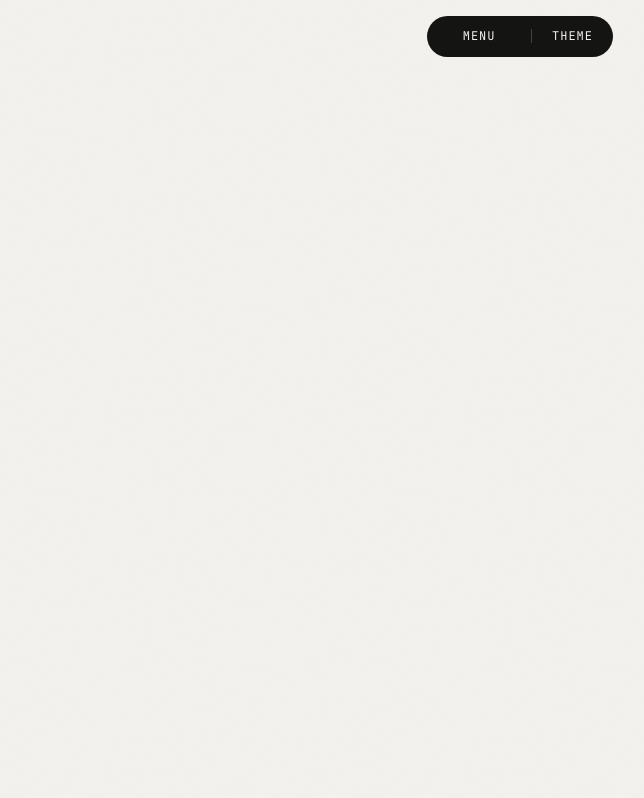
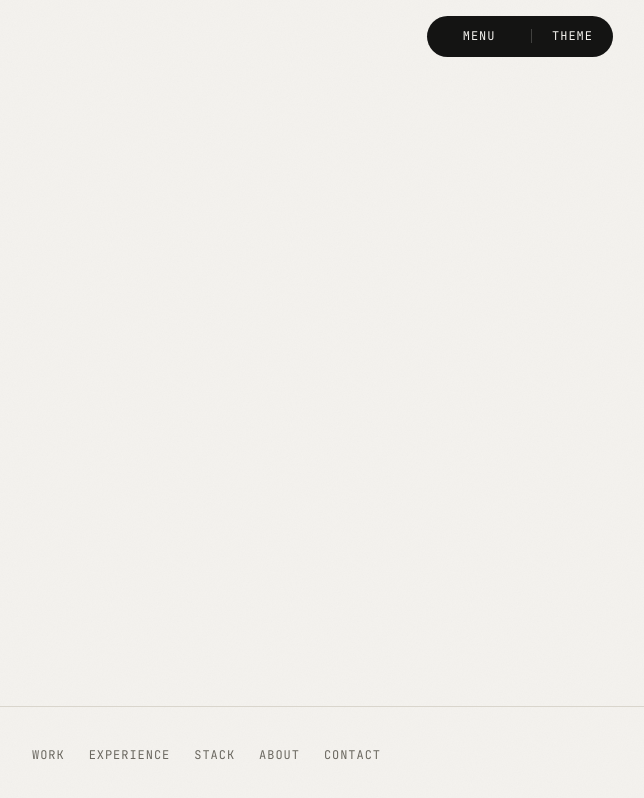
Before and after one commit to fahadmusa725/portfolio, a Next.js app: page / in a window 1280 px wide. Shown: the whole page, without its empty margins (120-764 px from the left). Built offline with nearby package versions, Linux system fonts and the light colour scheme.

Commit message:
add footer shell with section links

```diff
--- a/app/page.tsx
+++ b/app/page.tsx
@@ -1,3 +1,10 @@
+import Footer from "@/components/sections/Footer";
+
 export default function HomePage() {
-  return <main />;
+  return (
+    <>
+      <main className="flex-1" />
+      <Footer />
+    </>
+  );
 }
--- /dev/null
+++ b/components/sections/Footer.tsx
@@ -0,0 +1,24 @@
+import { navLinks } from "@/content/site";
+
+export default function Footer() {
+  return (
+    <footer className="mt-24 border-t border-line">
+      <div className="mx-auto flex w-full max-w-5xl flex-col gap-6 px-6 py-8 sm:flex-row sm:items-center sm:justify-between">
+        <nav aria-label="Footer">
+          <ul className="flex flex-wrap gap-x-6 gap-y-2">
+            {navLinks.map((link) => (
+              <li key={link.href}>
+                <a
+                  href={link.href}
+                  className="font-mono text-label uppercase text-muted transition-colors duration-200 hover:text-ink"
+                >
+                  {link.label}
+                </a>
+              </li>
+            ))}
+          </ul>
+        </nav>
+      </div>
+    </footer>
+  );
+}
```
